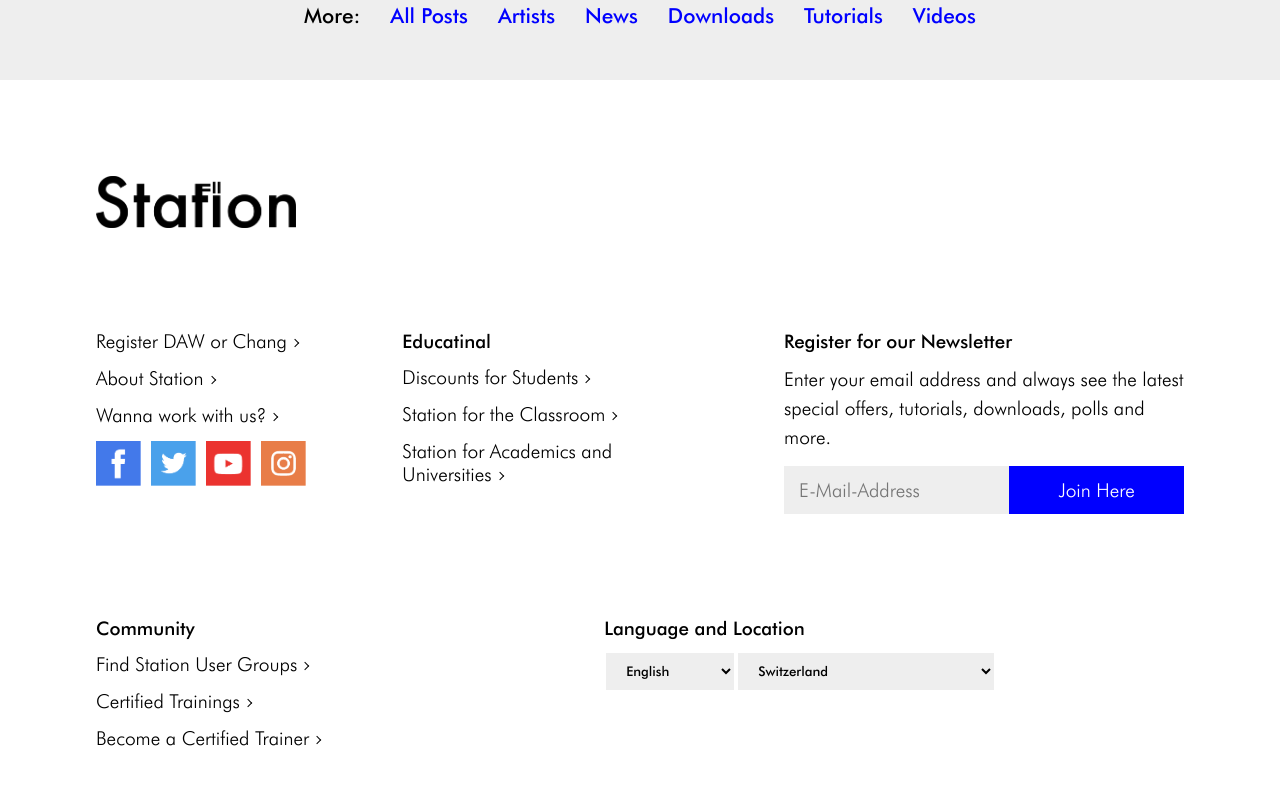
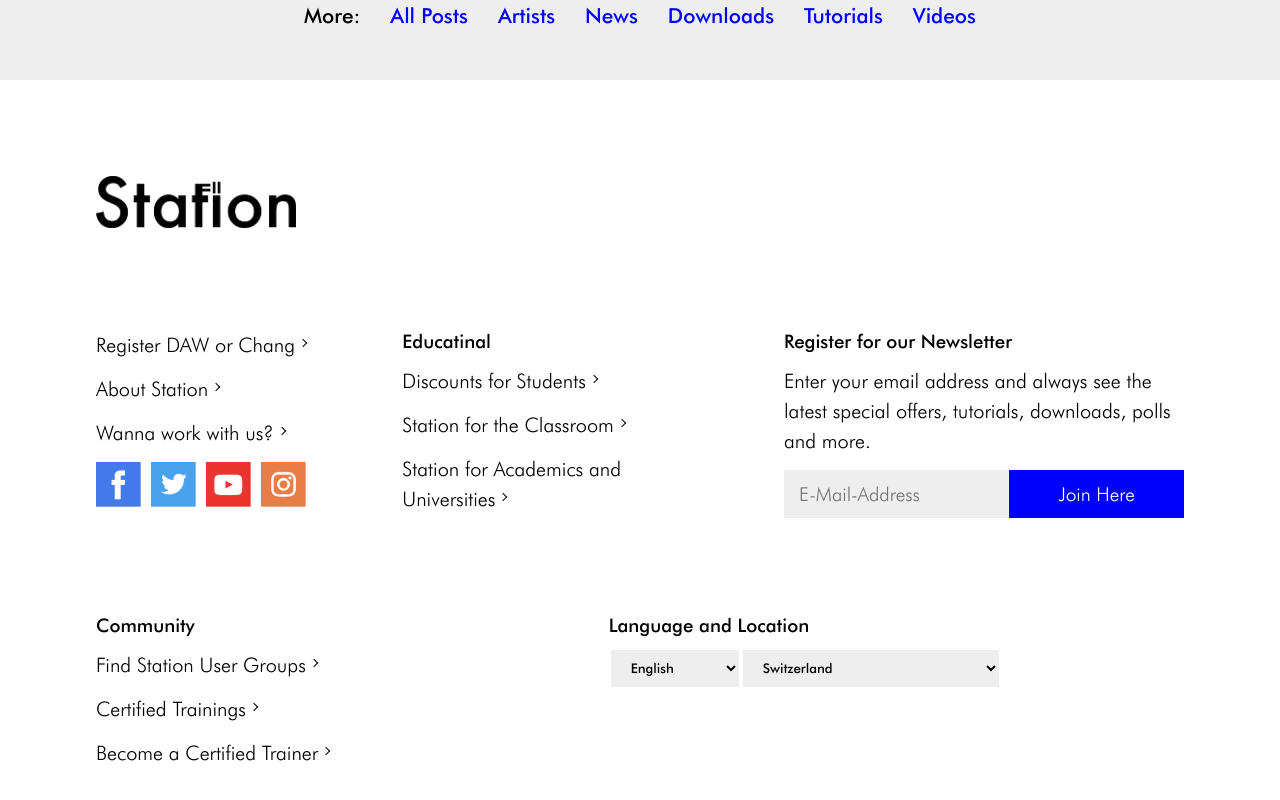
Before and after one commit to heckspoiler/station_daw, a plain HTML site: page index.html in a window 1280 px wide. Shown: the part 3244-4044 px from the top of the page. Drawn offline with Linux system fonts and the light colour scheme.

Commit message:
style changes

```diff
--- a/style.css
+++ b/style.css
@@ -728,6 +728,7 @@
       display: flex;
       justify-content: space-between;
       width: 100%;
+      line-height: 30px;
 
 }
 
@@ -766,7 +767,8 @@
 .footer p,
 footer a {
       font-family: "Futura Light";
-      font-size: 1.2rem;
+      font-size: 20px;
+      line-height: 30px;
 }
 
 footer a:hover {
@@ -805,7 +807,7 @@
 .footer-lower-content {
       display: inline-flex;
       justify-content: space-between;
-      margin-top: 8vw;
+      margin-top: calc(2rem + 5vw);
       width: 100%;
       flex-wrap: wrap;
 
```
